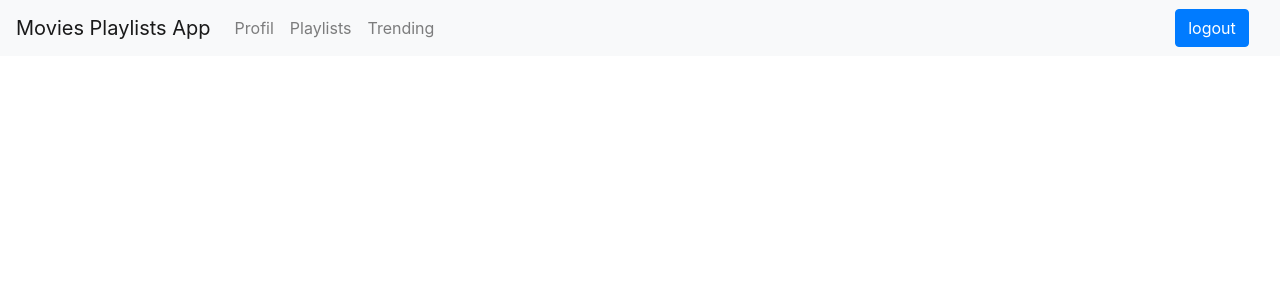
After one commit to Abderrahman-byte/movies-playlist-app, a Django app: template main/templates/main/generic.html in a window 1280 px wide. The commit adds this page. Shown: the top 300 px of the page. Run offline with Django 3.2, Linux system fonts and the light colour scheme; the template is opened without the code that fills it, so the values that code supplies are empty; the visitor is signed in with stand-in values (Sample User, id 1); some libraries are stand-ins or nearby versions.

Commit message:
added generic and navbar Templates

```diff
--- /dev/null
+++ b/main/templates/main/generic.html
@@ -0,0 +1,22 @@
+<!DOCTYPE html>
+<html lang="en">
+<head>
+    <meta charset="UTF-8">
+    <meta name="viewport" content="width=device-width, initial-scale=1.0">
+    <title>Movies Playlist</title>
+
+    <link rel="stylesheet" href="https://stackpath.bootstrapcdn.com/bootstrap/4.4.1/css/bootstrap.min.css" integrity="sha384-Vkoo8x4CGsO3+Hhxv8T/Q5PaXtkKtu6ug5TOeNV6gBiFeWPGFN9MuhOf23Q9Ifjh" crossorigin="anonymous">
+</head>
+<body>
+    {% if request.user.is_authenticated %}
+        {% include 'main/navbar-auth.html' %}
+    {% else %}
+        {% include 'main/navbar.html' %}
+    {% endif %}
+    <div class="container-fluid">
+
+
+        {% block content %}{% endblock %}
+    </div>
+</body>
+</html>
--- /dev/null
+++ b/main/templates/main/navbar-auth.html
@@ -0,0 +1,23 @@
+<nav class="navbar navbar-expand-lg navbar-light bg-light">
+    <a class="navbar-brand" href="{% url 'home' %}">Movies Playlists App</a>
+    <button class="navbar-toggler" type="button" data-toggle="collapse" data-target="#navbarNavDropdown" aria-controls="navbarNavDropdown" aria-expanded="false" aria-label="Toggle navigation">
+      <span class="navbar-toggler-icon"></span>
+    </button>
+    <div class="collapse navbar-collapse" id="navbarNavDropdown">
+        <ul class="navbar-nav">
+            <li class="nav-item">
+              <a class="nav-link" href="#">Profil</a>
+            </li>
+            <li class="nav-item">
+              <a class="nav-link" href="#">Playlists</a>
+            </li>
+            <li class="nav-item">
+              <a class="nav-link" href="#">Trending</a>
+            </li>
+        </ul>
+    </div>
+
+    <div class="col-md-1">
+        <a href="{% url 'logout' %}" class="btn btn-block btn-primary">logout</a>
+    </div>
+</nav>
```
Also changed, not shown: main/templates/main/index.html (+4 -11 lines), main/templates/main/navbar.html (added, +15 -0 lines).
